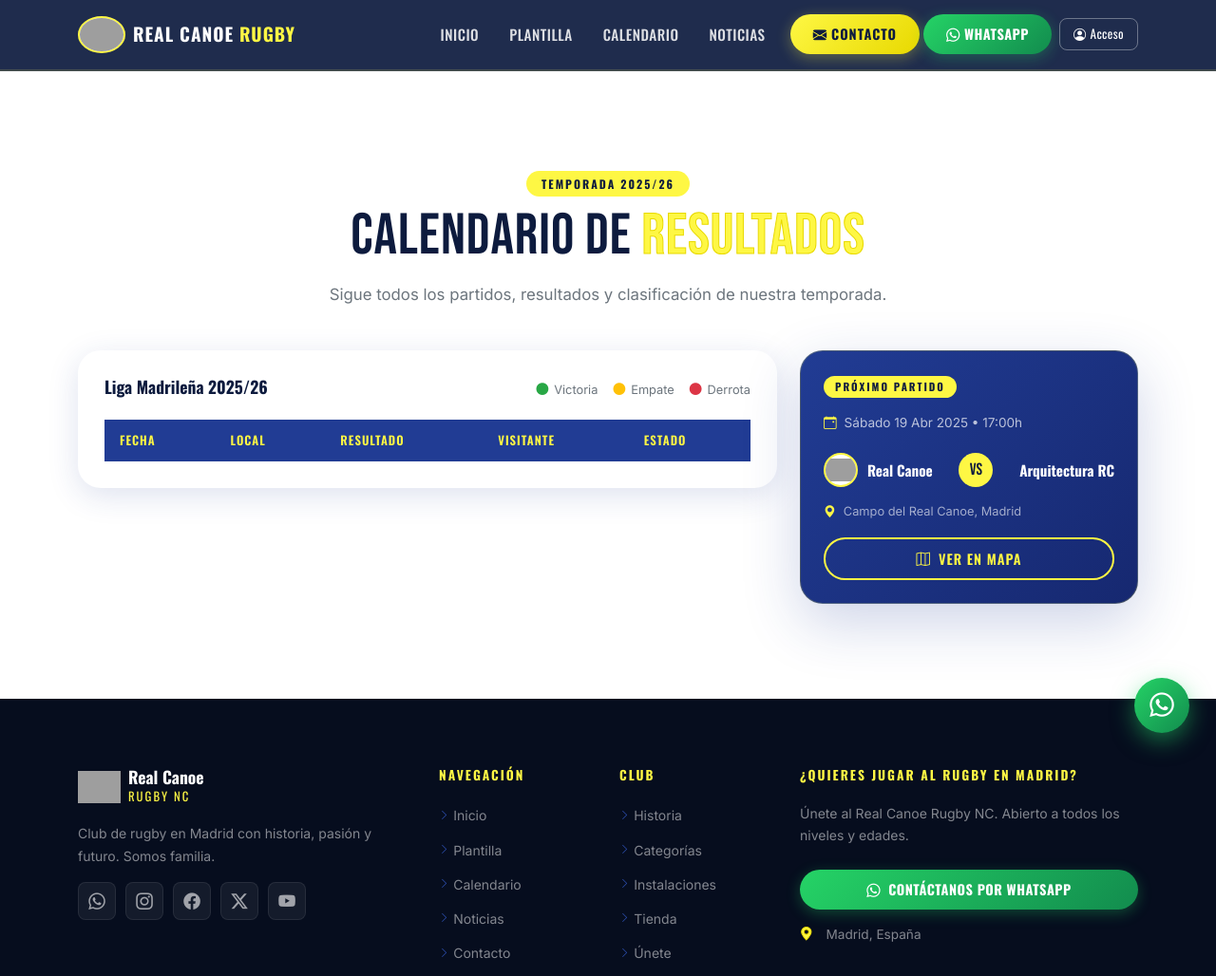
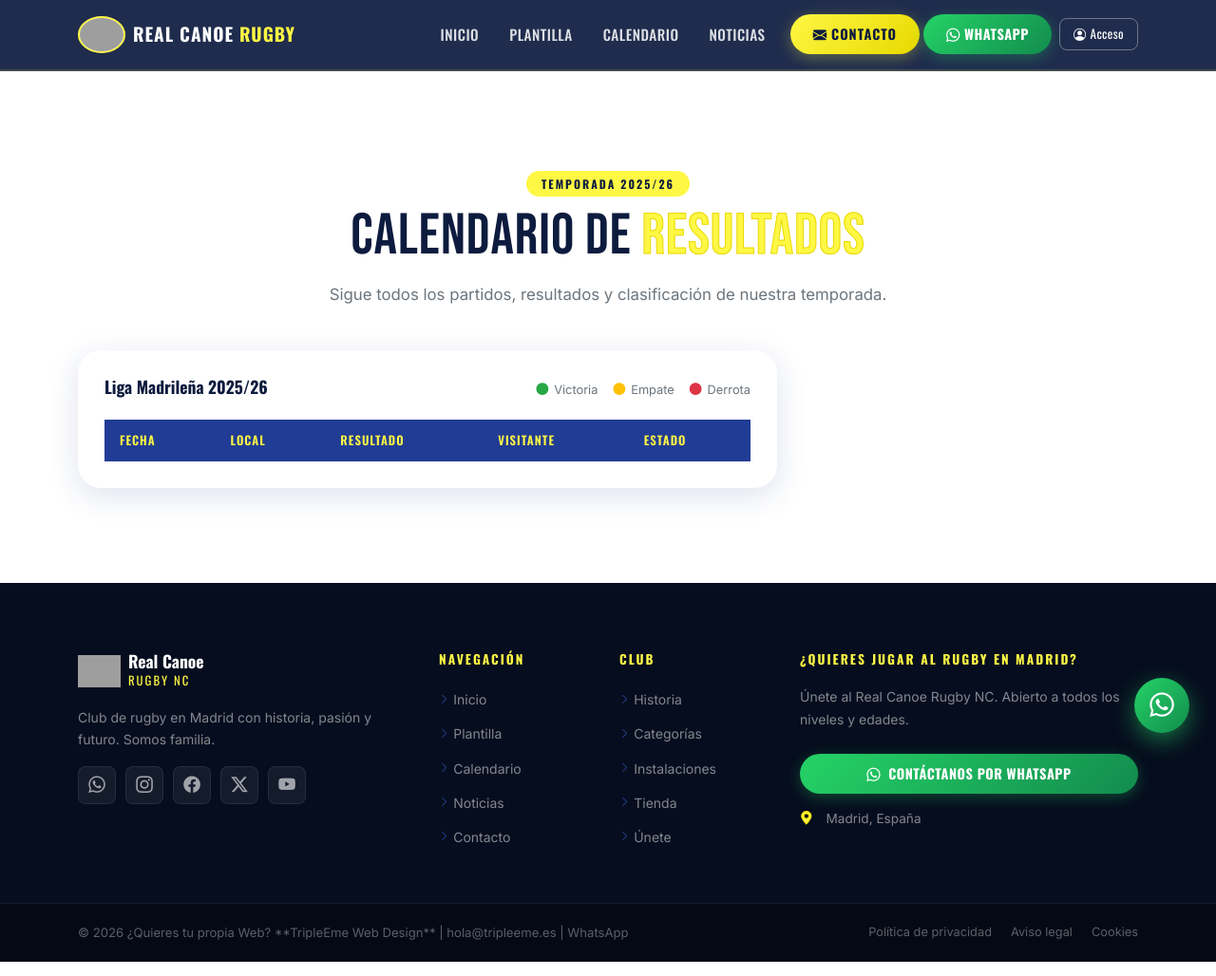
Before and after one commit to Mariomin23/realcanoe, a website: page calendario.html in a window 1280 px wide. Shown: the top 1028 px of the page at 95% size. Drawn offline with nearby package versions, Linux system fonts and the light colour scheme; no server answers; grey boxes are pictures that could not be loaded.

Commit message:
fix(calendario): remove upcoming match card from calendario.html

```diff
--- a/calendario.html
+++ b/calendario.html
@@ -148,29 +148,7 @@
             </div>
           </div>
           <div class="col-lg-4">
-            <div class="next-match-card" data-aos="fade-left" data-aos-delay="250">
-              <div class="next-match-badge">PRÓXIMO PARTIDO</div>
-              <div class="next-match-date">
-                <i class="bi bi-calendar-event me-2"></i>
-                <span id="next-match-date">Sábado 19 Abr 2025 • 17:00h</span>
-              </div>
-              <div class="next-match-teams">
-                <div class="team-home">
-                   <img src="https://rugby.isquad.es/images/afiliacion_clubs/204/square_70776a67326b306a7738.jpg" alt="Real Canoe Rugby NC" class="team-logo-sm" />
-                  <span>Real Canoe</span>
-                </div>
-                <span class="vs-badge">VS</span>
-                <div class="team-away">
-                  <span>Arquitectura RC</span>
-                </div>
-              </div>
-              <div class="next-match-venue">
-                <i class="bi bi-geo-alt-fill me-2"></i>Campo del Real Canoe, Madrid
-              </div>
-              <a href="https://maps.google.com" target="_blank" rel="noopener noreferrer" class="btn btn-canoe-outline w-100 mt-3">
-                <i class="bi bi-map me-2"></i>Ver en Mapa
-              </a>
-            </div>
+
           </div>
         </div>
       </div>
```
